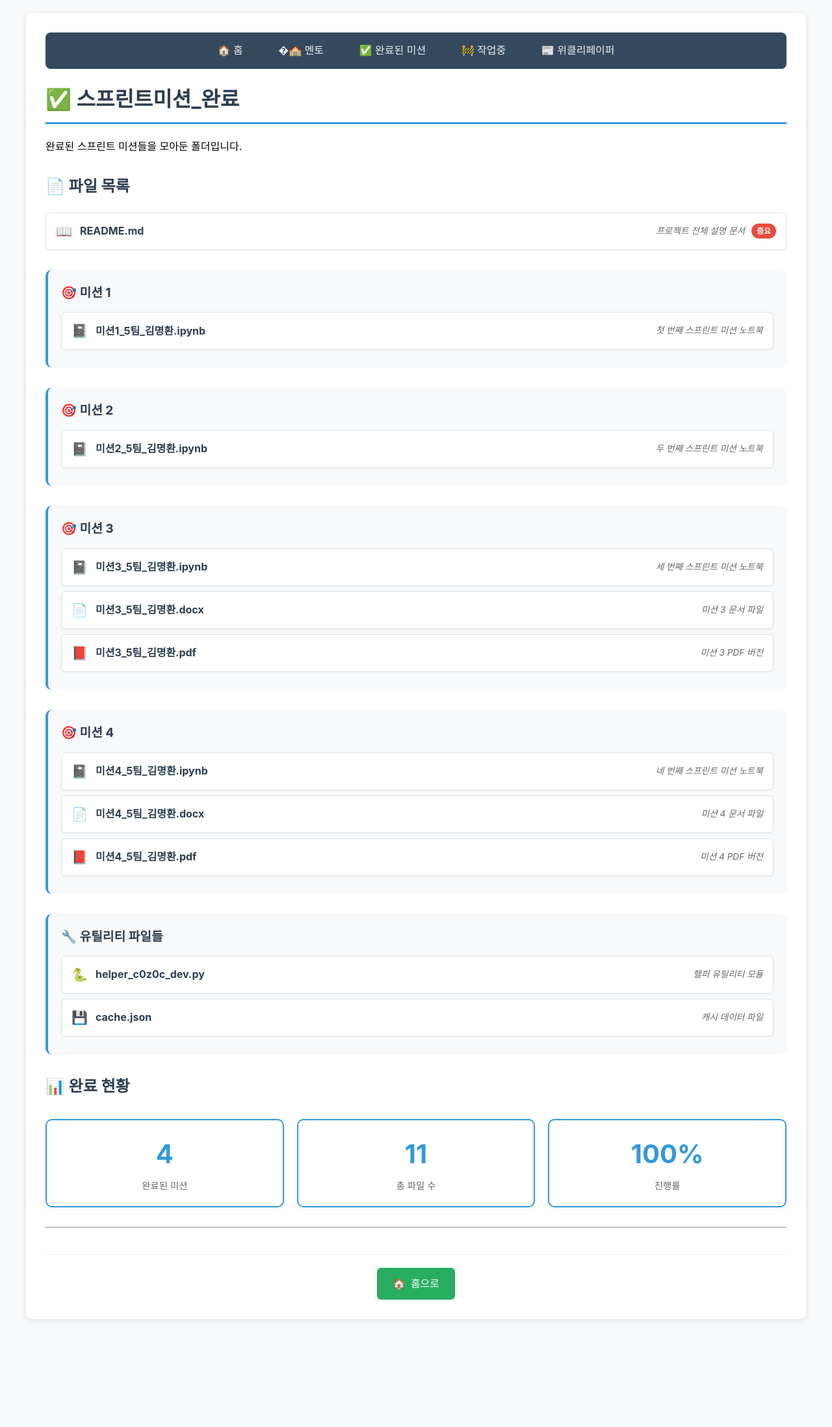
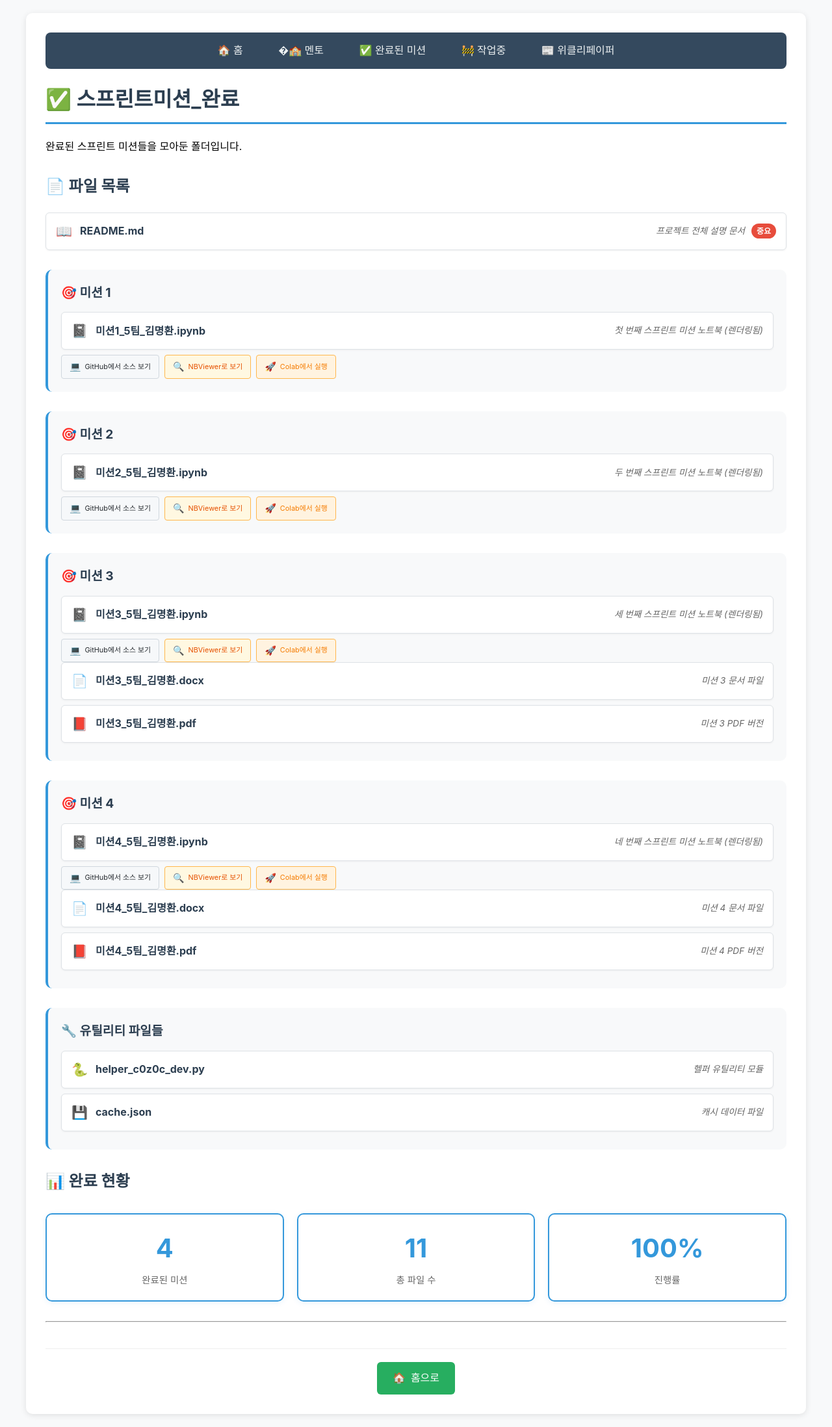
Before and after one commit to c0z0c/sprint_mission, a Jekyll site: the page built from 스프린트미션_완료/index.md, in a window 1280 px wide. Shown: the whole page at 65% size. Built offline with Jekyll 4.4.1, drawn with Linux system fonts in a browser that asks for light colours; before the commit the page ends 2050 px from its top, so only the background shows below that.

Commit message:
ipynb 오픈방법 테스트중

```diff
--- a/스프린트미션_완료/index.md
+++ b/스프린트미션_완료/index.md
@@ -31,7 +31,21 @@ pragma: no-cache
       <a href="{{ site.baseurl }}/스프린트미션_완료/미션1_5팀_김명환.ipynb" class="item-link file notebook" target="_blank">
         <span class="item-icon">📓</span>
         <span class="item-name">미션1_5팀_김명환.ipynb</span>
-        <span class="item-desc">첫 번째 스프린트 미션 노트북</span>
+        <span class="item-desc">첫 번째 스프린트 미션 노트북 (렌더링됨)</span>
+      </a>
+    </div>
+    <div class="file-actions">
+      <a href="https://github.com/c0z0c/sprint_mission/blob/master/스프린트미션_완료/미션1_5팀_김명환.ipynb" class="action-link github" target="_blank">
+        <span class="action-icon">💻</span>
+        <span class="action-text">GitHub에서 소스 보기</span>
+      </a>
+      <a href="https://nbviewer.org/github/c0z0c/sprint_mission/blob/master/스프린트미션_완료/미션1_5팀_김명환.ipynb" class="action-link nbviewer" target="_blank">
+        <span class="action-icon">🔍</span>
+        <span class="action-text">NBViewer로 보기</span>
+      </a>
+      <a href="https://colab.research.google.com/github/c0z0c/sprint_mission/blob/master/스프린트미션_완료/미션1_5팀_김명환.ipynb" class="action-link colab" target="_blank">
+        <span class="action-icon">🚀</span>
+        <span class="action-text">Colab에서 실행</span>
       </a>
     </div>
   </div>
@@ -43,7 +57,21 @@ pragma: no-cache
       <a href="{{ site.baseurl }}/스프린트미션_완료/미션2_5팀_김명환.ipynb" class="item-link file notebook" target="_blank">
         <span class="item-icon">📓</span>
         <span class="item-name">미션2_5팀_김명환.ipynb</span>
-        <span class="item-desc">두 번째 스프린트 미션 노트북</span>
+        <span class="item-desc">두 번째 스프린트 미션 노트북 (렌더링됨)</span>
+      </a>
+    </div>
+    <div class="file-actions">
+      <a href="https://github.com/c0z0c/sprint_mission/blob/master/스프린트미션_완료/미션2_5팀_김명환.ipynb" class="action-link github" target="_blank">
+        <span class="action-icon">💻</span>
+        <span class="action-text">GitHub에서 소스 보기</span>
+      </a>
+      <a href="https://nbviewer.org/github/c0z0c/sprint_mission/blob/master/스프린트미션_완료/미션2_5팀_김명환.ipynb" class="action-link nbviewer" target="_blank">
+        <span class="action-icon">🔍</span>
+        <span class="action-text">NBViewer로 보기</span>
+      </a>
+      <a href="https://colab.research.google.com/github/c0z0c/sprint_mission/blob/master/스프린트미션_완료/미션2_5팀_김명환.ipynb" class="action-link colab" target="_blank">
+        <span class="action-icon">🚀</span>
+        <span class="action-text">Colab에서 실행</span>
       </a>
     </div>
   </div>
@@ -55,7 +83,21 @@ pragma: no-cache
       <a href="{{ site.baseurl }}/스프린트미션_완료/미션3_5팀_김명환.ipynb" class="item-link file notebook" target="_blank">
         <span class="item-icon">📓</span>
         <span class="item-name">미션3_5팀_김명환.ipynb</span>
-        <span class="item-desc">세 번째 스프린트 미션 노트북</span>
+        <span class="item-desc">세 번째 스프린트 미션 노트북 (렌더링됨)</span>
+      </a>
+    </div>
+    <div class="file-actions">
+      <a href="https://github.com/c0z0c/sprint_mission/blob/master/스프린트미션_완료/미션3_5팀_김명환.ipynb" class="action-link github" target="_blank">
+        <span class="action-icon">💻</span>
+        <span class="action-text">GitHub에서 소스 보기</span>
+      </a>
+      <a href="https://nbviewer.org/github/c0z0c/sprint_mission/blob/master/스프린트미션_완료/미션3_5팀_김명환.ipynb" class="action-link nbviewer" target="_blank">
+        <span class="action-icon">🔍</span>
+        <span class="action-text">NBViewer로 보기</span>
+      </a>
+      <a href="https://colab.research.google.com/github/c0z0c/sprint_mission/blob/master/스프린트미션_완료/미션3_5팀_김명환.ipynb" class="action-link colab" target="_blank">
+        <span class="action-icon">🚀</span>
+        <span class="action-text">Colab에서 실행</span>
       </a>
     </div>
     <div class="file-item">
@@ -81,7 +123,21 @@ pragma: no-cache
       <a href="{{ site.baseurl }}/스프린트미션_완료/미션4_5팀_김명환.ipynb" class="item-link file notebook" target="_blank">
         <span class="item-icon">📓</span>
         <span class="item-name">미션4_5팀_김명환.ipynb</span>
-        <span class="item-desc">네 번째 스프린트 미션 노트북</span>
+        <span class="item-desc">네 번째 스프린트 미션 노트북 (렌더링됨)</span>
+      </a>
+    </div>
+    <div class="file-actions">
+      <a href="https://github.com/c0z0c/sprint_mission/blob/master/스프린트미션_완료/미션4_5팀_김명환.ipynb" class="action-link github" target="_blank">
+        <span class="action-icon">💻</span>
+        <span class="action-text">GitHub에서 소스 보기</span>
+      </a>
+      <a href="https://nbviewer.org/github/c0z0c/sprint_mission/blob/master/스프린트미션_완료/미션4_5팀_김명환.ipynb" class="action-link nbviewer" target="_blank">
+        <span class="action-icon">🔍</span>
+        <span class="action-text">NBViewer로 보기</span>
+      </a>
+      <a href="https://colab.research.google.com/github/c0z0c/sprint_mission/blob/master/스프린트미션_완료/미션4_5팀_김명환.ipynb" class="action-link colab" target="_blank">
+        <span class="action-icon">🚀</span>
+        <span class="action-text">Colab에서 실행</span>
       </a>
     </div>
     <div class="file-item">
@@ -313,4 +369,67 @@ pragma: no-cache
   margin-right: 8px;
   font-size: 16px;
 }
+
+.file-actions {
+  margin-top: 8px;
+  display: flex;
+  gap: 8px;
+  flex-wrap: wrap;
+}
+
+.action-link {
+  display: inline-flex;
+  align-items: center;
+  padding: 6px 12px;
+  text-decoration: none;
+  border-radius: 4px;
+  font-size: 0.85em;
+  transition: all 0.3s ease;
+  border: 1px solid;
+}
+
+.action-link.github {
+  background: #f6f8fa;
+  color: #24292e;
+  border-color: #d0d7de;
+}
+
+.action-link.github:hover {
+  background: #24292e;
+  color: white;
+  text-decoration: none;
+}
+
+.action-link.nbviewer {
+  background: #fff8e1;
+  color: #e65100;
+  border-color: #ffb74d;
+}
+
+.action-link.nbviewer:hover {
+  background: #e65100;
+  color: white;
+  text-decoration: none;
+}
+
+.action-link.colab {
+  background: #fff3e0;
+  color: #f57c00;
+  border-color: #ffb74d;
+}
+
+.action-link.colab:hover {
+  background: #f57c00;
+  color: white;
+  text-decoration: none;
+}
+
+.action-icon {
+  margin-right: 6px;
+  font-size: 14px;
+}
+
+.action-text {
+  font-size: 0.8em;
+}
 </style>
```
